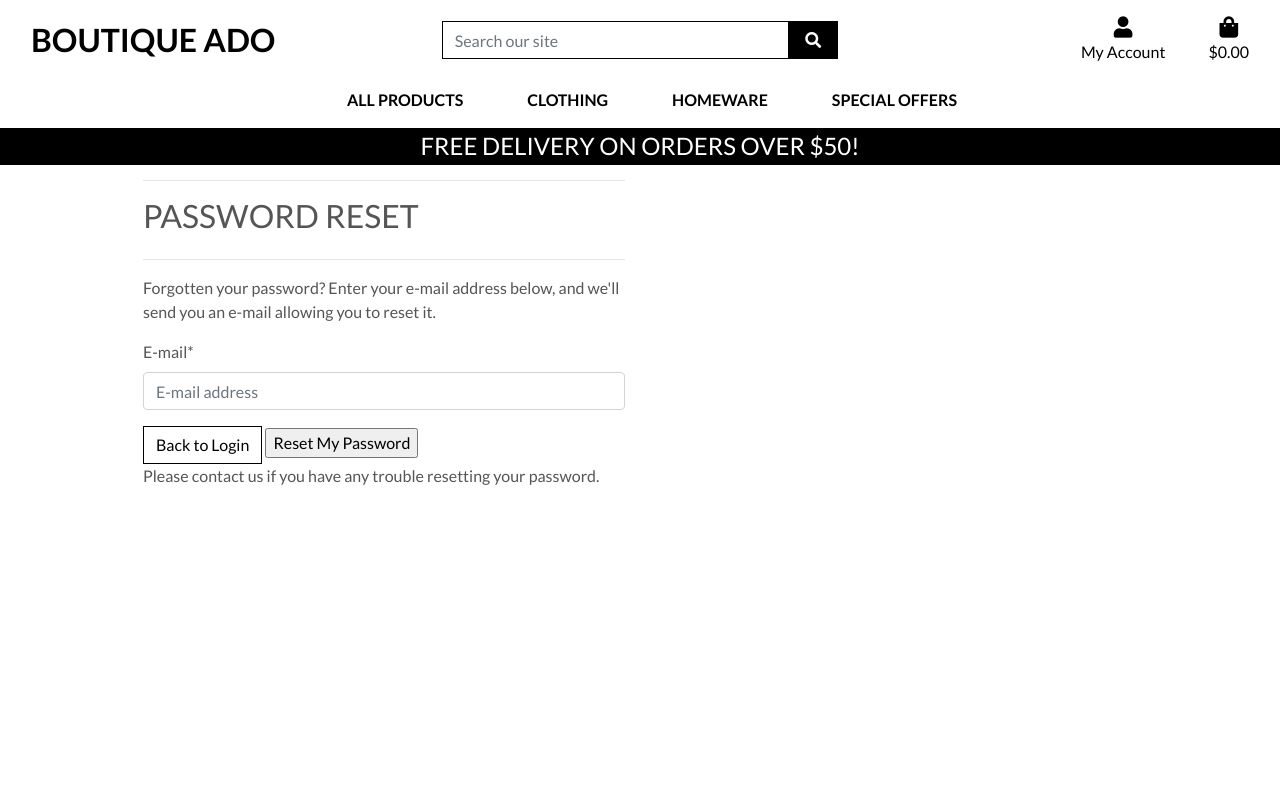
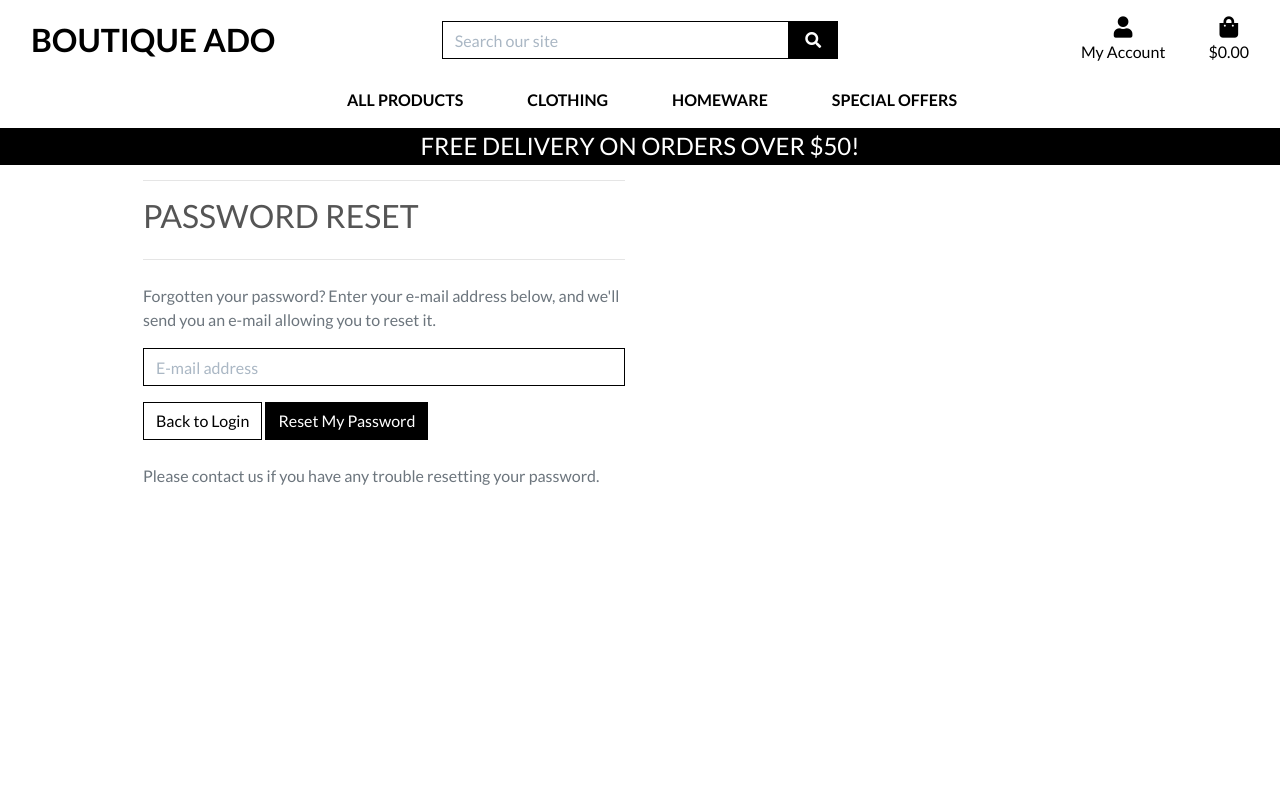
Before and after one commit to roc-11/boutique_ado_v2, a Django app: page /accounts/password/reset/ in a window 1280 px wide. Run offline with Django 3.2, Linux system fonts and the light colour scheme; some libraries are stand-ins or nearby versions.

Commit message:
Updated allauth templates and tested profiles

```diff
--- a/profiles/templates/profiles/profile.html
+++ b/profiles/templates/profiles/profile.html
@@ -23,4 +23,5 @@
                 <hr>
             </div>
         </div>
+        {{ profile }}
 {% endblock %}
--- a/static/css/base.css
+++ b/static/css/base.css
@@ -102,6 +102,10 @@ a.category-badge > span.badge:hover {
     cursor: pointer;
 }
 
+input[name='q']::placeholder {
+    color: #aab7c4;
+}
+
 /* ------------------------------- bootstrap toasts */
 
 .message-container {
@@ -170,6 +174,60 @@ a.category-badge > span.badge:hover {
     overflow-y: auto;
 }
 
+/* -------------------------------- Allauth Form Formatting */
+
+.allauth-form-inner-content p {
+    margin-top: 1.5rem; /* mt-4 */
+    color: #6c757d; /* text-secondary */
+}
+
+.allauth-form-inner-content input {
+    border-color: #000;
+    border-radius: 0;
+}
+
+.allauth-form-inner-content label:not([for='id_remember']) {
+    display: none;
+}
+
+.allauth-form-inner-content input::placeholder {
+    color: #aab7c4;
+}
+
+.allauth-form-inner-content button,
+.allauth-form-inner-content input[type='submit'] {
+	/* btn */
+	display: inline-block;
+    font-weight: 400;
+    color: #fff;
+    text-align: center;
+    vertical-align: middle;
+    -webkit-user-select: none;
+    -moz-user-select: none;
+    -ms-user-select: none;
+    user-select: none;
+    background-color: #000;
+    border: 1px solid #000;
+    padding: .375rem .75rem;
+    font-size: 1rem;
+    line-height: 1.5;
+    border-radius: 0;
+
+    /* standard bootstrap btn transitions */
+    transition: color .15s ease-in-out,background-color .15s ease-in-out,border-color .15s ease-in-out,box-shadow .15s ease-in-out;
+}
+
+.allauth-form-inner-content button:hover,
+.allauth-form-inner-content input[type='submit']:hover {
+	color: #fff;
+    background-color: #222;
+    border-color: #222;
+}
+
+.allauth-form-inner-content a {
+	color: #17a2b8; /* text-info */
+}
+
 /* -------------------------------- Media Queries */
 
 /* Slightly larger container on xl screens */
--- a/templates/base.html
+++ b/templates/base.html
@@ -81,7 +81,7 @@
                                 {% if request.user.is_superuser %}
                                     <a href="" class="dropdown-area">Product Management</a>
                                 {% endif %}
-                                <a href="" class="dropdown-item">My Profile</a>
+                                <a href="{% url 'profile' %}" class="dropdown-item">My Profile</a>
                                 <a href="{% url 'account_logout' %}" class="dropdown-item">Logout</a>
                             {% else %}
                                 <a href="{% url 'account_signup' %}" class="dropdown-item">Register</a>
```
Also changed, not shown: profiles/views.py (+7 -2 lines).
